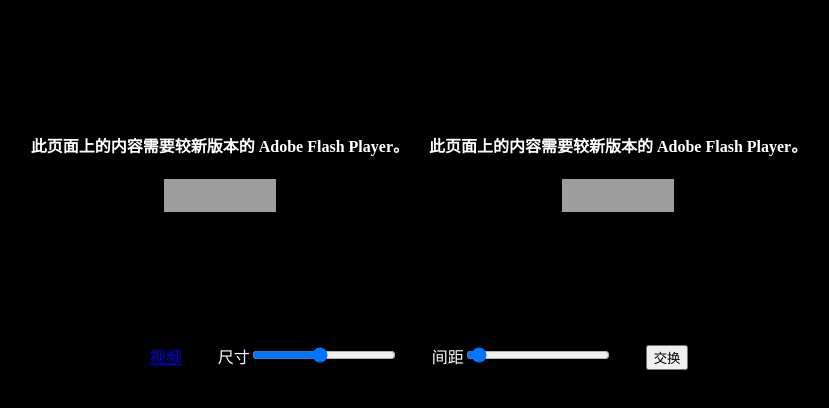
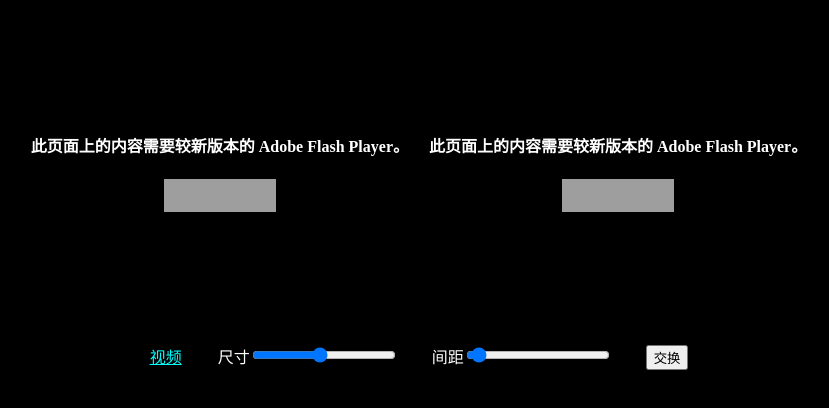
Before and after one commit to lxfly2000/NE3D, a plain HTML site: page docs/index.html in a window 1280 px wide. Shown: the whole page, without its empty margins (221-1050 px from the left). Drawn offline with Linux system fonts and the light colour scheme; grey boxes are pictures that could not be loaded.

Commit message:
Change link color.

```diff
--- a/docs/index.html
+++ b/docs/index.html
@@ -71,7 +71,7 @@
 			</div>
 		</div>
 		<div class="UILine">
-			<span style="margin-right: 24pt"><a href="video.html">视频</a></span>
+			<span style="margin-right: 24pt"><a href="video.html" style="color: aqua">视频</a></span>
 			<div class="TextSlider">尺寸<input type="range" id="sliderFlashSize" min="10" max="200" value="100"/></div>
 			<div class="TextSlider">间距<input type="range" id="sliderViewDistance" min="0" max="150" value="6"/></div>
 			<input type="button" value="交换" id="buttonExchange"/>
```
